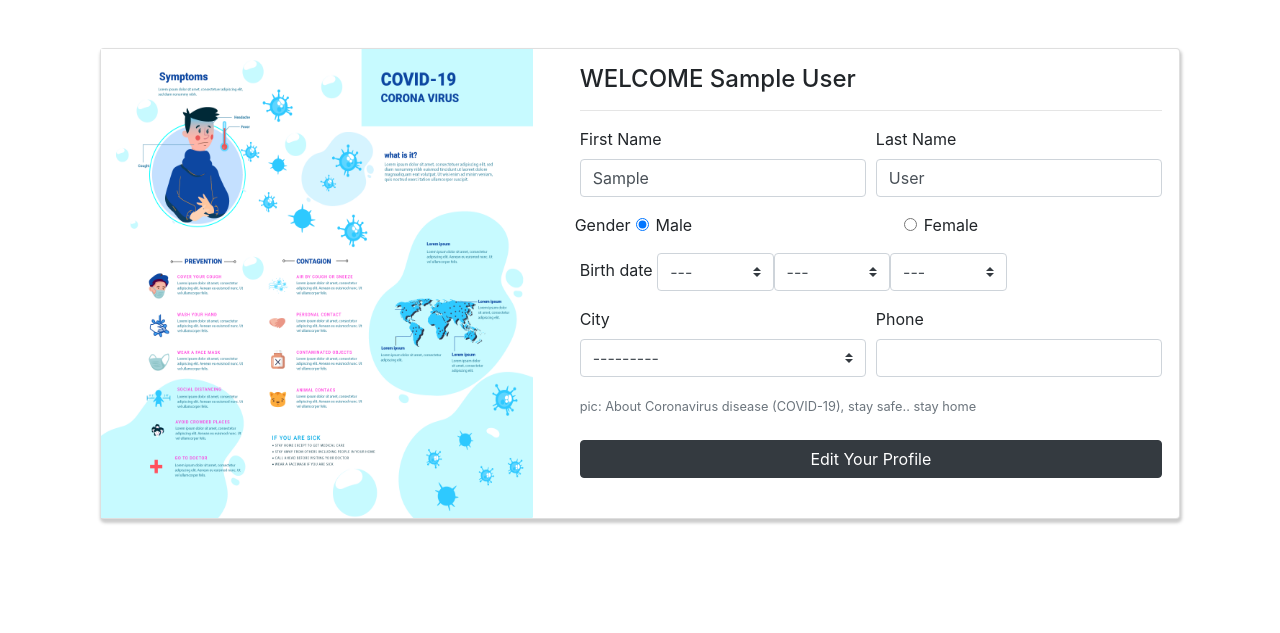
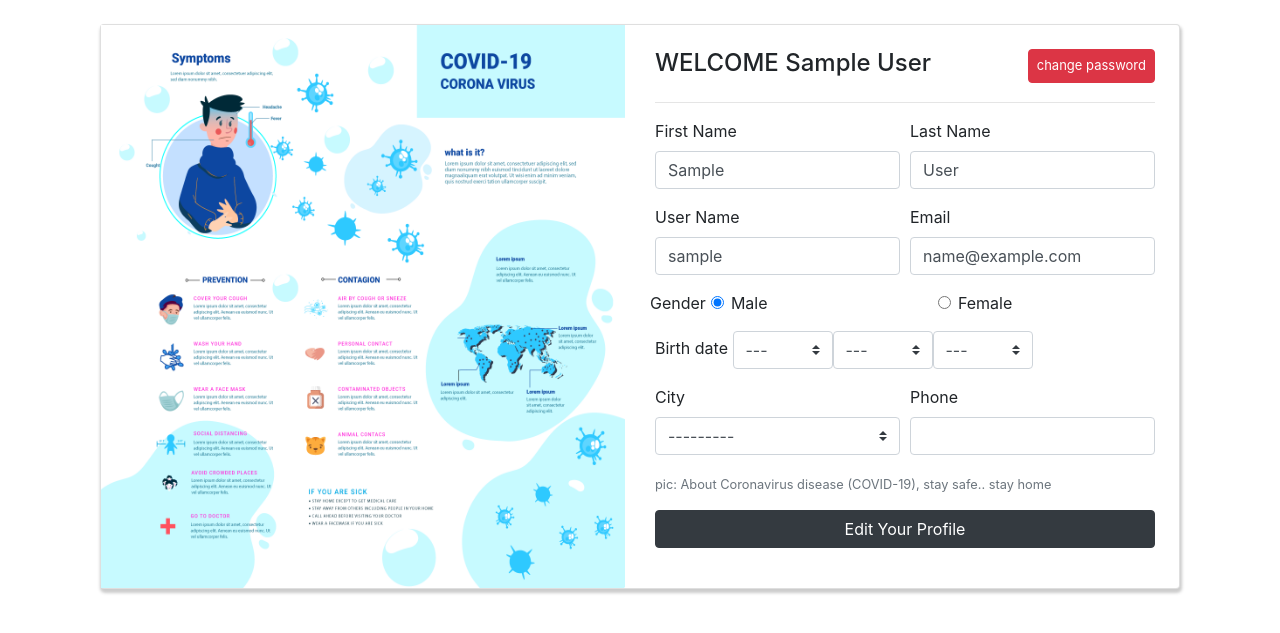
Before and after one commit to NohaHossam123/Doctors, a Django app: page /profile/ in a window 1280 px wide. Shown: the part 56-689 px from the top of the page. Run offline with Django 3.2, Linux system fonts and the light colour scheme; the visitor is signed in with stand-in values (Sample User, id 1); data comes from the database, SQL or seed files in the repository; some libraries are stand-ins or nearby versions.

Commit message:
allow user to change mail username and password

```diff
--- a/HDCare/users/forms.py
+++ b/HDCare/users/forms.py
@@ -34,11 +34,12 @@ class RegisterationForm(UserCreationForm):
 class EditUser(forms.ModelForm):
     class Meta:
         model = User
-        fields = ['first_name','last_name','phone','birthdate','city','gender']
-        readonly_fields = ['email','username']
+        fields = ['first_name','last_name','phone','birthdate','city','gender','email','username']
         widgets = {
             'first_name': forms.TextInput(attrs={'class': 'form-control'}),
             'last_name': forms.TextInput(attrs={'class': 'form-control'}),
+            'username': forms.TextInput(attrs={'class': 'form-control'}),
+            'email': forms.EmailInput(attrs={'class': 'form-control'}),
             'birthdate': forms.SelectDateWidget(attrs={'class':'custom-select','style': 'width: 20%; display: inline-block;'}, years = range(2022, 1930, -1)),
             'gender': forms.RadioSelect(attrs={'class':'form-check-input mr-2'}),
             'city': forms.Select(attrs={'class': 'custom-select'}),
--- /dev/null
+++ b/HDCare/users/static/javascript/main.js
@@ -0,0 +1 @@
+$( "input" ).addClass( "form-control" );
--- a/HDCare/users/templates/personalPage.html
+++ b/HDCare/users/templates/personalPage.html
@@ -22,15 +22,19 @@
     {%endif%}
 
 
-<div class="container mt-5">
+<div class="container mt-4">
+
         <div class="card">
         <div class="row">
-        <div class="col-md-5">
+            <div class="col-6">
                 <img src="{% static 'images/corona.png' %}" class="w-100 h-100">
             </div>
-          <div class="col-md-7 px-3 mb-4">
-            <div class="card-block px-3">
-              <h4 class="card-title mt-3">WELCOME {{ request.user.first_name|title |add:" "|add:request.user.last_name|title  }}</h4>
+            <div class="col-6 mb-4">
+                <div class="card-block pr-4">
+                <h4 class="card-title mt-4 mb-4">
+                    WELCOME {{ request.user.first_name|title |add:" "|add:request.user.last_name|title  }}
+                    <a href="/change-password" class="float-right btn btn-danger px-2 pb-0"><p style="font-size: small; margin-bottom: 6px;">change password</p></a>
+                </h4>
                 <hr/>
                 <form method="POST">
                     {% csrf_token %}
@@ -42,6 +46,16 @@
                         <div class="col form-group">
                             <label>Last Name</label>
                             {{form.last_name}}
+                        </div>
+                    </div>
+                    <div class="form-row">
+                        <div class="col form-group">
+                            <label>User Name</label>
+                            {{form.username}}
+                        </div>
+                        <div class="col form-group">
+                            <label>Email</label>
+                            {{form.email}}
                         </div>
                     </div>
                     <div class="form-row">
@@ -67,8 +81,8 @@
                             {{form.phone}}
                         </div>
                     </div>
-                <small class="form-text text-muted">pic: About Coronavirus disease (COVID-19), stay safe.. stay home</small>
-                <br/>
+                    <small class="form-text text-muted mb-3">pic: About Coronavirus disease (COVID-19), stay safe.. stay home</small>
+
                     <div class="form-group">
                         <button type="submit" class="btn btn-dark btn-block"> Edit Your Profile  </button>
                     </div>
@@ -92,7 +106,5 @@
         </div>
         </div>
   </div>
-</div>
-
 
 {% endblock %}
--- a/HDCare/users/urls.py
+++ b/HDCare/users/urls.py
@@ -7,6 +7,7 @@ urlpatterns = [
     path('signup/', signup, name='signup'),
     path('login/', signin, name='signin'),
     path('profile/', profile, name='profile'),
+    path('change-password/', password, name='password'),
     path('logout/', user_logout, name='logout'),
     path('', home, name='home'),
     path('appointments/', appointments, name='appointments'),
--- a/HDCare/users/views.py
+++ b/HDCare/users/views.py
@@ -11,6 +11,8 @@ from django.conf import settings
 from django.utils import timezone
 import datetime
 from django.utils.crypto import get_random_string
+from django.contrib.auth.forms import PasswordChangeForm
+from django.contrib.auth import update_session_auth_hash
 
 
 def unauthenticated_user(view_func):
@@ -98,8 +100,10 @@ def profile(request):
         form = EditUser(request.POST,instance=request.user)
         if form.is_valid():
             form.initial = {
+                'username':  request.POST.get('userame'),
                 'first_name':  request.POST.get('first_name'),
                 'last_name':  request.POST.get('last_name'),
+                'email': request.POST.get('email'),
                 'gender':  request.POST.get('gender'),
                 'birthdate': request.POST.get('birthdate'),
                 'city':request.POST.get('city'),
@@ -110,8 +114,10 @@ def profile(request):
             return redirect('profile')
     else:
         form = EditUser(initial={
+            'username': user.username,
             'first_name': user.first_name.capitalize(),
             'last_name': user.last_name.capitalize(),
+            'email': user.email,
             'gender': user.gender,
             'birthdate': user.birthdate,
             'city': user.city,
@@ -119,6 +125,23 @@ def profile(request):
 
             })
     return render(request,'personalPage.html', {'form': form})
+
+
+@login_required
+def password(request):
+    if request.method == 'POST':
+        form = PasswordChangeForm(request.user, request.POST)
+        if form.is_valid():
+            user = form.save()
+            update_session_auth_hash(request, user)  # Important!
+            messages.success(request, 'Your password was successfully updated!')
+            return redirect('password')
+        else:
+            messages.error(request, 'Please correct the error below.')
+    else:
+        form = PasswordChangeForm(request.user)
+    return render(request, 'change-password.html', {'form': form})
+
 
 
 @login_required
```
Also changed, not shown: HDCare/Hospitals/static/javascript/ajax.js (deleted, +0 -34 lines), HDCare/users/templates/change-password.html (added, +72 -0 lines), HDCare/users/static/images/pass.jpg (added). Lines whose indentation alone changed are shown as unchanged.
